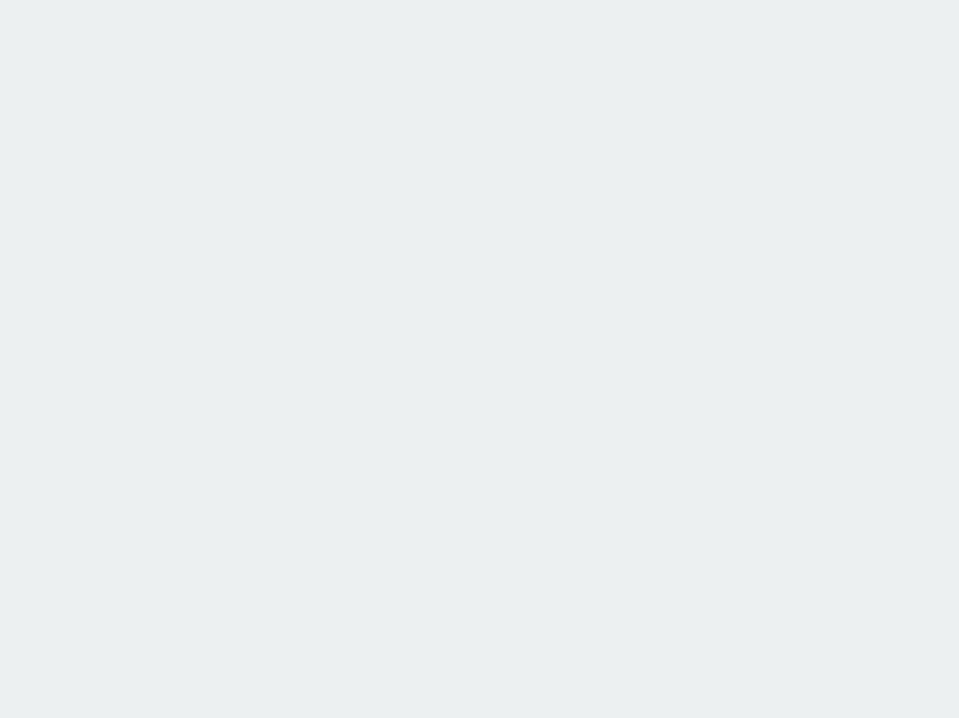
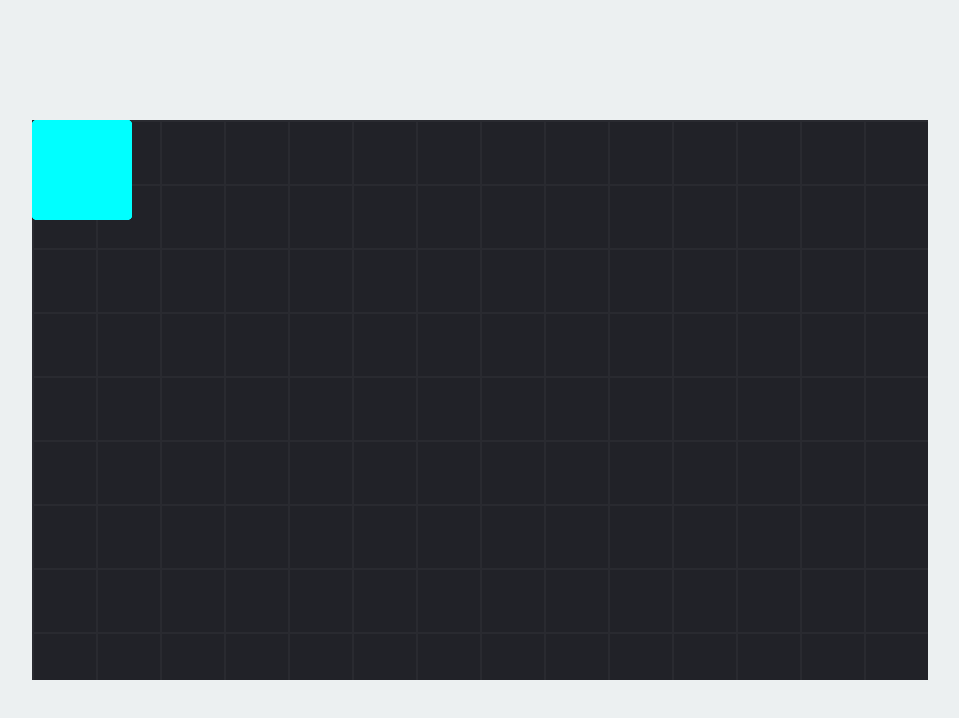
Before and after one commit to EduMss/testes-css, a React (Create React App) app: page /DragAndDrop in a window 1280 px wide. Before the commit this address had no page. Shown: the top 718 px of the page, without its empty margins (160-1119 px from the left). Built offline with nearby package versions, Linux system fonts and the light colour scheme.

Commit message:
DragAndDrop

```diff
--- a/src/App.js
+++ b/src/App.js
@@ -8,6 +8,7 @@ import ItemMove from './ItemMove/index.tsx';
 import BoxGirando from './BoxGirando/index.tsx';
 import MenuAnimado from './Menu Animado/index.tsx';
 import Login from './Login1/index.tsx';
+import DragAndDrop from './DragAndDrop/inde.tsx';
 
 import { BrowserRouter, Route, Routes } from "react-router-dom"; //npm i react-router-dom
 
@@ -25,6 +26,7 @@ function App() {
               <Route path="/ItemMove" element={<ItemMove/>} />
               <Route path="/BoxGirando" element={<BoxGirando/>} />
               <Route path="/Login1" element={<Login/>} />
+              <Route path="/DragAndDrop" element={<DragAndDrop/>} />
           </Routes>
       </div>
     </BrowserRouter>
--- /dev/null
+++ b/src/DragAndDrop/DragAndDrop.css
@@ -0,0 +1,33 @@
+.DragAndDrop{
+    height: 100vh;
+    width: 100vw;
+
+    display: flex;
+    justify-content: center;
+    align-items: center;
+}
+
+.AreaDragAndDrop {
+    background-image: linear-gradient(#292a30 .1em, transparent .1em),
+    linear-gradient(90deg, #292a30 .1em, transparent .1em);
+    background-color:#212228;
+    background-size: 4em 4em;
+    position: relative;
+    height: 70%;
+    width: 70%;
+}
+
+.Item {
+    width: 100px;
+    height: 100px;
+    background-color: aqua;
+    border-radius: 5px;
+    cursor: pointer;
+    position: absolute;
+    transition: background-color 0.5s ease;
+}
+
+.Item.ativo {
+    background-color: blue;
+    z-index: 99;
+}
--- /dev/null
+++ b/src/DragAndDrop/Item.tsx
@@ -0,0 +1,17 @@
+import "./DragAndDrop.css"
+import React from "react"
+import { ItemProps } from "./interface"
+
+// const Item: React.FC<ItemProps> = ({itemRef,MouseDown,MouseMove,MouseUp, index, itemAtivo}) => {
+const Item: React.FC<ItemProps> = ({itemRef,MouseDown,MouseUp, index, itemAtivo}) => {
+    return(
+        <div className={`Item ${itemAtivo === index ? 'ativo' : ''}`}
+            ref={itemRef}
+            onMouseDown={(e) => MouseDown(e, index)}
+            // onMouseMove={(e) => MouseMove(e, index)}
+            onMouseUp={MouseUp}
+        ></div>
+    );
+}
+
+export default Item;
--- /dev/null
+++ b/src/DragAndDrop/inde.tsx
@@ -0,0 +1,110 @@
+import "./DragAndDrop.css"
+import React, {useState, useRef, useEffect} from "react"
+import { Cordenadas } from "./interface"
+import Item from "./Item.tsx"
+
+const DragAndDrop = () => {
+    const [cordenada, setCordenada] = useState<Cordenadas>({
+        newX: 0,
+        newY: 0,
+        startX: 0,
+        startY: 0,
+    })
+    const [isMouseDown,setIsMouseDown] = useState(false);
+    const [itemAtivo, setItemAtivo] = useState(-1);
+    const itemRef = useRef<(HTMLDivElement | null)[]>([]);
+    const areaRef = useRef<HTMLDivElement | null>(null);
+
+    function MouseDown(e: React.MouseEvent, index: number) {
+        setItemAtivo(index);
+        setIsMouseDown(true);
+        setCordenada((cordenada) => ({
+          ...cordenada,
+          startX: e.clientX,
+          startY: e.clientY,
+        }));
+    }
+
+    // function MouseMove(e: React.MouseEvent, index: number){
+    //     if(isMouseDown && itemAtivo === index){
+    //         setCordenada((cordenada) => ({
+    //             newX: cordenada.startX - e.clientX,
+    //             newY: cordenada.startY - e.clientY,
+    //             startX: e.clientX,
+    //             startY: e.clientY,
+    //         }));
+    //         if(itemRef.current[index] && areaRef.current){
+    //             // Pega as dimensões da área de arraste
+    //             const areaRect = areaRef.current.getBoundingClientRect();
+    //             const itemRect = itemRef.current[index].getBoundingClientRect();
+
+    //             // Calcula as novas posições, restringindo dentro da área
+    //             const newLeft = Math.min(
+    //                 Math.max(itemRef.current[index].offsetLeft - cordenada.newX, 0), // Não ultrapassa o lado esquerdo
+    //                 areaRect.width - itemRect.width // Não ultrapassa o lado direito
+    //             );
+    //             const newTop = Math.min(
+    //                 Math.max(itemRef.current[index].offsetTop - cordenada.newY, 0), // Não ultrapassa o topo
+    //                 areaRect.height - itemRect.height // Não ultrapassa o fundo
+    //             );
+
+    //             itemRef.current[index].style.left = `${newLeft}px`;
+    //             itemRef.current[index].style.top = `${newTop}px`;
+    //         }
+    //     }
+    // }
+
+    function MouseMove(e: React.MouseEvent){
+        if(isMouseDown && itemAtivo !== -1){
+            setCordenada((cordenada) => ({
+                newX: cordenada.startX - e.clientX,
+                newY: cordenada.startY - e.clientY,
+                startX: e.clientX,
+                startY: e.clientY,
+            }));
+            if(itemRef.current[itemAtivo] && areaRef.current){
+                // Pega as dimensões da área de arraste
+                const areaRect = areaRef.current.getBoundingClientRect();
+                const itemRect = itemRef.current[itemAtivo].getBoundingClientRect();
+
+                // Calcula as novas posições, restringindo dentro da área
+                const newLeft = Math.min(
+                    Math.max(itemRef.current[itemAtivo].offsetLeft - cordenada.newX, 0), // Não ultrapassa o lado esquerdo
+                    areaRect.width - itemRect.width // Não ultrapassa o lado direito
+                );
+                const newTop = Math.min(
+                    Math.max(itemRef.current[itemAtivo].offsetTop - cordenada.newY, 0), // Não ultrapassa o topo
+                    areaRect.height - itemRect.height // Não ultrapassa o fundo
+                );
+
+                itemRef.current[itemAtivo].style.left = `${newLeft}px`;
+                itemRef.current[itemAtivo].style.top = `${newTop}px`;
+            }
+        }
+    }
+
+    function MouseUp(e: React.MouseEvent){
+        setIsMouseDown(false)
+        setItemAtivo(-1);
+    }
+
+    return(
+        <div className="DragAndDrop">
+            <div className="AreaDragAndDrop" ref={areaRef} onMouseMove={MouseMove} onMouseUp={MouseUp}>
+                {Array.from({ length: 5 }).map((_, index) => (
+                    <Item
+                        key={index}
+                        index={index}
+                        itemRef={(el) => (itemRef.current[index] = el)}
+                        MouseDown={MouseDown}
+                        // MouseMove={MouseMove}
+                        MouseUp={MouseUp}
+                        itemAtivo={itemAtivo}
+                    />
+                ))}
+            </div>
+        </div>
+    )
+}
+
+export default DragAndDrop;
--- /dev/null
+++ b/src/DragAndDrop/interface.ts
@@ -0,0 +1,21 @@
+import { Dispatch, SetStateAction, MutableRefObject } from "react";
+
+export interface Cordenadas {
+    newX: number;
+    newY: number;
+    startX: number;
+    startY: number;
+}
+
+export interface ItemProps {
+    //setIsMouseDown: Dispatch<SetStateAction<boolean>>; // Tipo para um setter de useState booleano
+    //setCordenada: Dispatch<SetStateAction<Cordenadas>>; // Tipo para um setter de useState com objeto
+    // itemRef: MutableRefObject<HTMLDivElement | null>; // Tipo para um useRef que aponta para um elemento HTML
+    itemRef: (el: HTMLDivElement | null) => void;
+    MouseDown: (e: React.MouseEvent, index: number) => void; // Função para evento de mouse down
+    // MouseMove: (e: React.MouseEvent, index: number) => void; // Função para evento de mouse move
+    MouseUp: (e: React.MouseEvent) => void;   // Função para evento de mouse up
+    index: number;
+    // setItemAtivo: Dispatch<SetStateAction<number>>;
+    itemAtivo: number;
+}
--- a/src/Inicial/index.tsx
+++ b/src/Inicial/index.tsx
@@ -15,6 +15,7 @@ function Inicial() {
             <Link to={`/ItemMove`}>ItemMove</Link>
             <Link to={`/BoxGirando`}>BoxGirando</Link>
             <Link to={`/Login1`}>Login1</Link>
+            <Link to={`/DragAndDrop`}>DragAndDrop</Link>
         </div>
     );
   }
```
